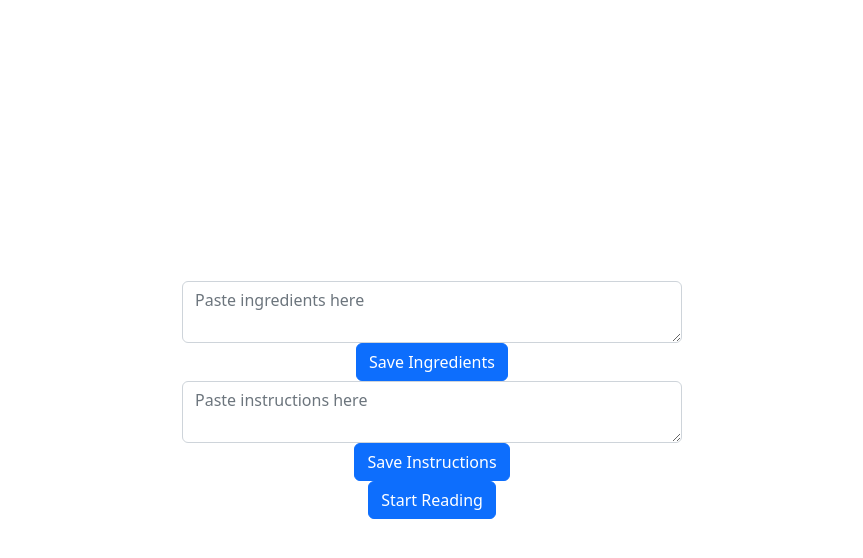
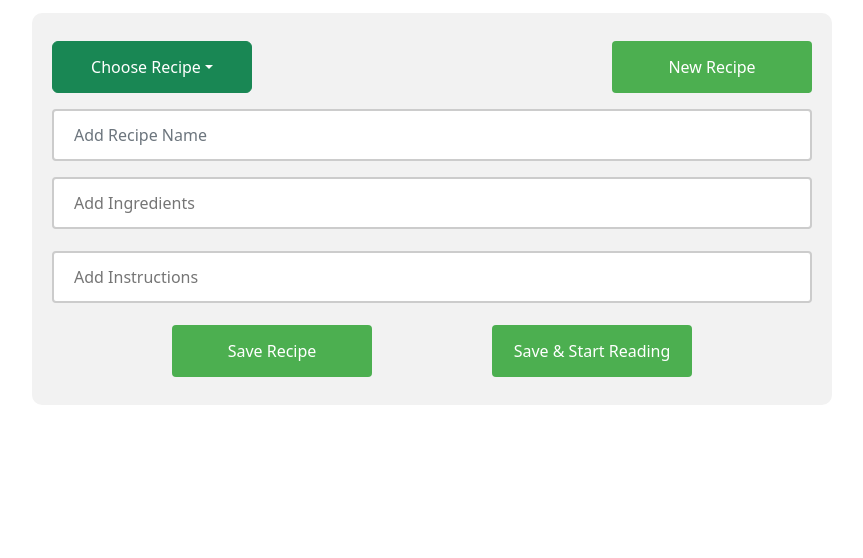
Before and after one commit to Skeli789/Recibot, a React (Create React App) app: page / in a window 1280 px wide. Shown: the top 558 px of the page, without its empty margins (208-1071 px from the left). Built offline with nearby package versions, Linux system fonts and the light colour scheme.

Commit message:
Cleaner UI & Multiple Recipe Support

```diff
--- a/package.json
+++ b/package.json
@@ -14,7 +14,8 @@
     "react-device-detect": "^2.2.2",
     "react-dom": "^18.2.0",
     "react-icons": "^4.7.1",
-    "react-scripts": "^5.0.1"
+    "react-scripts": "^5.0.1",
+    "react-textarea-autosize": "^8.4.0"
   },
   "scripts": {
     "start": "react-scripts start",
--- a/src/Recipe.js
+++ b/src/Recipe.js
@@ -1,7 +1,8 @@
 import React, {Component} from 'react';
-import {Form, FormControl, Button} from 'react-bootstrap';
+import {Form, FormControl, Dropdown} from 'react-bootstrap';
 import annyang from 'annyang';
 import numerizer from 'numerizer';
+import TextareaAutosize from 'react-textarea-autosize';
 
 import './stylesheets/Recipe.css';
 
@@ -15,6 +16,8 @@ const READING_INSTRUCTIONS = 1;
 const RECIPE_STRUCT =
 {
     title: "",
+    rawIngredients: "",
+    rawInstructions: "",
     ingredientsList: [],
     instructionsList: [],
     currentlyReadingIngredientLine: 0,
@@ -25,6 +28,10 @@ const RECIPE_STRUCT =
     readingState: 0,
 };
 
+//TODO: Prevent adding multiple recipes with the same name and set limit for recipe title
+//TODO: Add user notice when trying to save a recipe with a title that's already in use
+//TODO: Add a "cooking this" feature to check off which recipes are currently being made. That way switching between recipes will only take those into account.
+
 
 class Recipe extends Component
 {
@@ -32,27 +39,63 @@ class Recipe extends Component
     {
         super(props);
 
+        let msg = new SpeechSynthesisUtterance();
+        let voices = window.speechSynthesis.getVoices();
+        msg.voice = voices[1]; //Nicer male voice
+        // localStorage.recipes = "[]";
+
         this.state =
         {
-            ingredientsInput: '',
-            instructionsInput: '',
-            ingredientsEdit: true,
-            instructionsEdit: true,
+            titleInput: "",
+            ingredientsInput: "",
+            instructionsInput: "",
             annyangStarted: false,
-            msg: new SpeechSynthesisUtterance(),
+            msg: msg,
             paused: false,
             stepByStep: false,
             waitingForNext: false,
             cancelWaitingForNext: false,
             speakingId: 0,
-            recipes: [RECIPE_STRUCT],
-            currentRecipe: 0,
+            recipes: ("recipes" in localStorage) ? JSON.parse(localStorage.recipes) : [],
+            currentRecipe: -1,
+            currentRecipeIsSaved: false,
         };
     }
 
     async setStateAndWait(newState)
     {
         return new Promise(resolve => this.setState(newState, resolve));
+    }
+
+    async changeToRecipe(recipeId)
+    {
+        this.stopTalking();
+        this.tryCancelWaitingForNext();
+
+        await this.setStateAndWait
+        ({
+            currentRecipe: recipeId,
+            titleInput: this.state.recipes[recipeId].title,
+            ingredientsInput: this.state.recipes[recipeId].rawIngredients,
+            instructionsInput: this.state.recipes[recipeId].rawInstructions,
+            paused: false,
+        });
+    }
+
+    wipeRecipe()
+    {
+        this.stopTalking();
+        this.tryCancelWaitingForNext();
+
+        this.setState
+        ({
+            currentRecipe: -1,
+            titleInput: "",
+            ingredientsInput: "",
+            instructionsInput: "",
+            paused: false,
+            currentRecipeIsSaved: false,
+        });
     }
 
     getCurrentRecipe()
@@ -81,29 +124,68 @@ class Recipe extends Component
         await this.updateCurrentRecipe(newObj, true);
     }
 
-    processIngredients()
+    async saveRecipe()
     {
-        if (!this.state.ingredientsEdit)
+        var recipes;
+
+        if (!this.state.currentRecipeIsSaved) //Brand new recipe
         {
-            this.setState({ingredientsEdit: true});
+            recipes = this.state.recipes;
+            recipes.push(Object.assign({}, RECIPE_STRUCT));
+
+            for (let recipe of recipes)
+            {
+                if (recipe.title.toLowerCase() === this.state.titleInput)
+                {
+                    console.log(`A recipe names "${this.state.titleInput}" already exists! Cancelling saving.`);
+                    //TODO: Add user notice
+                    return;
+                }
+            }
+
+            await this.setStateAndWait
+            ({
+                recipes: recipes,
+                currentRecipe: recipes.length - 1,
+                currentRecipeIsSaved: true,
+            });
         }
-        else if (this.state.ingredientsInput.length > 0)
+
+        await this.processTitle();
+        await this.processIngredients();
+        await this.processInstructions();
+
+        recipes = [];
+        for (let recipe of this.state.recipes)
+        {
+            let savedRecipe = Object.assign({}, RECIPE_STRUCT); //Copy blank object so position in recipe reading is wiped
+            savedRecipe.title = recipe.title;
+            savedRecipe.rawIngredients = recipe.rawIngredients;
+            savedRecipe.rawInstructions = recipe.rawInstructions;
+            recipes.push(savedRecipe);
+        }
+        localStorage.recipes = JSON.stringify(recipes);
+    }
+
+    async processTitle()
+    {
+        if (this.state.titleInput.length > 0)
+            await this.updateCurrentRecipeAndWait({title: this.state.titleInput});
+    }
+
+    async processIngredients()
+    {
+        if (this.state.ingredientsInput.length > 0)
         {
             var ingredients = this.state.ingredientsInput.replace(/(^[ \t]*\n)/gm, "").trim(); //Remove blank lines
             var ingredientsList = ingredients.toLowerCase().split("\n");
-
-            this.setState({ingredientsEdit: false});
-            this.updateCurrentRecipe({ingredientsList: ingredientsList});
+            await this.updateCurrentRecipeAndWait({ingredientsList: ingredientsList, rawIngredients: this.state.ingredientsInput.trim()});
         }
     }
 
-    processInstructions()
+    async processInstructions()
     {
-        if (!this.state.instructionsInput)
-        {
-            this.setState({instructionsInput: true});
-        }
-        else if (this.state.instructionsInput.length > 0)
+        if (this.state.instructionsInput.length > 0)
         {
             var instructions = this.state.instructionsInput.replace(/(^[ \t]*\n)/gm, "").trim(); //Remove blank lines
             var instructionsList = instructions.toLowerCase().split("\n");
@@ -126,8 +208,7 @@ class Recipe extends Component
                 instructionsList[i] = subInstructionList;
             }
 
-            this.setState({instructionsEdit: false});
-            this.updateCurrentRecipe({instructionsList: instructionsList});
+            await this.updateCurrentRecipeAndWait({instructionsList: instructionsList, rawInstructions: this.state.instructionsInput.trim()});
         }
     }
 
@@ -187,6 +268,10 @@ class Recipe extends Component
                     '(read) (repeat) from step *number': (number) => this.readInstructionListFromStep(number),
                     'repeat last step': this.repeatLastStep.bind(this),
                     'which step has (the word) *details': (details) => this.findSpecificStepWith(details),
+                    //'which step am i on'
+
+                    'switch to *recipe': (recipe) => this.findAndSwitchToRecipe(recipe),
+                    'which recipe (am i cooking)': this.sayCurrentRecipe.bind(this),
 
                     '*wild': (wild) => console.log("Unknown command: " + wild),
                 };
@@ -226,7 +311,9 @@ class Recipe extends Component
 
         //Setup
         let msg = this.state.msg;
+        let voices = window.speechSynthesis.getVoices();
         msg.text = text;
+        msg.voice = voices[1]; //Nicer male voice
         this.setState
         ({
             msg: msg,
@@ -370,6 +457,7 @@ class Recipe extends Component
 
     async startListeningAndReading()
     {
+        await this.saveRecipe();
         if (this.tryStartAnnyang())
             this.sayText('Welcome! Please say either "ingredients" or "instructions"');
     }
@@ -662,7 +750,7 @@ class Recipe extends Component
         {
             for (let j = 0; j < instructionList[i].length; ++j)
             {
-                if (details in instructionList[i][j])
+                if (instructionList[i][j].includes(details))
                 {
                     this.sayText(`Step ${i} contains the phrase "${details}"`);
                     return;
@@ -673,32 +761,114 @@ class Recipe extends Component
         this.sayText(`No instruction was found with the phrase "${details}"`);
     }
 
+    async findAndSwitchToRecipe(recipeDetails)
+    {
+        let possibleRecipeIds = [];
+
+        for (let i = 0; i < this.state.recipes.length; ++i)
+        {
+            let recipe = this.state.recipes[i];
+
+            if (recipe.title.toLowerCase().includes(recipeDetails.toLowerCase()))
+                possibleRecipeIds.push(i);
+        }
+
+        if (possibleRecipeIds.length === 0)
+            this.sayText(`No recipes were found for "${recipeDetails}"`);
+        else if (possibleRecipeIds.length === 1)
+        {
+            if (possibleRecipeIds[0] === this.state.currentRecipe)
+                this.sayText(`You're already cooking ${this.getCurrentRecipe().title}.`)
+            else
+            {
+                await this.changeToRecipe(possibleRecipeIds[0]);
+                this.sayCurrentRecipe();
+            }
+        }
+        else
+        {
+            let textToSay = `Multiple recipes contain the phrase "${recipeDetails}". Which of these did you mean? `;
+            for (let recipeId of possibleRecipeIds)
+                textToSay += this.state.recipes[recipeId].title + ". ";
+
+            this.sayText(textToSay);
+        }
+    }
+
+    sayCurrentRecipe()
+    {
+        this.sayText(`Now cooking ${this.getCurrentRecipe().title}.`);
+    }
+
+    recipeListDropdown()
+    {
+        let dropdownItems = [];
+
+        if (this.state.recipes.length === 0)
+            dropdownItems = [<Dropdown.Item key={0}>No saved recipes!</Dropdown.Item>];
+        else
+        {
+            for (let i = 0; i < this.state.recipes.length; ++i)
+            {
+                let recipe = this.state.recipes[i];
+                dropdownItems.push(
+                    <Dropdown.Item onClick={this.changeToRecipe.bind(this, i)} key={i}>
+                        {recipe.title}
+                    </Dropdown.Item>
+                );
+            }
+        }
+
+        return (
+            <Dropdown className="saved-recipes">
+                <Dropdown.Toggle variant="success" id="dropdown-basic">
+                    Choose Recipe
+                </Dropdown.Toggle>
+
+                <Dropdown.Menu>
+                    {dropdownItems}
+                </Dropdown.Menu>
+            </Dropdown>
+        );
+    }
+
     render()
     {
         return (
             <div className="recipe-view">
-                <Form>
+                <div className="recipe-list-dropdown">
+                    {this.recipeListDropdown()}
+                    <button className="new-recipe-button" onClick={this.wipeRecipe.bind(this)}>New Recipe</button>
+                </div>
+                <Form className="recipe-form">
                     <FormControl
-                        as="textarea"
-                        placeholder="Paste ingredients here"
+                        className="recipe-name-input"
+                        placeholder="Add Recipe Name"
+                        value={this.state.titleInput}
+                        onChange={(e) => this.setState({titleInput: e.target.value})}
+                    />
+
+                    <TextareaAutosize
+                        className="recipe-ingredients-input"
+                        placeholder="Add Ingredients"
                         value={this.state.ingredientsInput}
                         onChange={(e) => this.setState({ingredientsInput: e.target.value})}
-                        disabled={!this.state.ingredientsEdit}
+                        style={{resize: 'none', overflow: 'hidden'}}
                     />
-                    <Button onClick={this.processIngredients.bind(this)}>Save Ingredients</Button>
-                </Form>
-                <Form>
-                    <FormControl
-                        as="textarea"
-                        placeholder="Paste instructions here"
+
+                    <TextareaAutosize
+                        className="recipe-instructions-input"
+                        placeholder="Add Instructions"
                         value={this.state.instructionsInput}
                         onChange={(e) => this.setState({instructionsInput: e.target.value})}
-                        disabled={!this.state.instructionsEdit}
+                        style={{resize: 'none', overflow: 'hidden'}}
                     />
-                    <Button onClick={this.processInstructions.bind(this)}>Save Instructions</Button>
                 </Form>
 
-                <Button onClick={this.startListeningAndReading.bind(this)}>Start Reading</Button>
+                <div className="recipe-buttons">
+                    <button onClick={this.saveRecipe.bind(this)}>Save Recipe</button>
+                    <button onClick={this.startListeningAndReading.bind(this)}>Save & Start Reading</button>
+                </div>
             </div>
         );
     }
--- a/src/stylesheets/Recipe.css
+++ b/src/stylesheets/Recipe.css
@@ -1,5 +1,88 @@
 .recipe-view
 {
-    width: 500px;
-    max-width: 500px;
+    display: flex;
+    flex-direction: column;
+    align-items: center;
+    width: 95%;
+    max-width: 800px;
+    margin: 1% auto;
+    padding: 20px;
+    background-color: #f2f2f2;
+    border-radius: 10px;
 }
+
+.saved-recipes {
+    display: flex;
+    width: 100%;
+}
+
+.recipe-list-dropdown {
+    display: flex;
+    flex-direction: row;
+    width: 100%;
+}
+
+.recipe-form
+{
+    width: 100%;
+}
+
+.recipe-name-input
+{
+    width: 100%;
+    padding: 12px 20px;
+    margin: 8px 0;
+    box-sizing: border-box;
+    border: 2px solid #ccc;
+    border-radius: 4px;
+    font-size: 16px;
+}
+
+.recipe-ingredients-input, .recipe-instructions-input
+{
+    width: 100%;
+    padding: 12px 20px;
+    margin: 8px 0;
+    box-sizing: border-box;
+    border: 2px solid #ccc;
+    border-radius: 4px;
+    font-size: 16px;
+}
+
+.recipe-ingredients-input:focus, .recipe-instructions-input:focus
+{
+    border: 2px solid #555;
+    outline: none;
+}
+
+.recipe-buttons
+{
+    width: 100%;
+    display: flex;
+    flex-direction: row;
+    flex-wrap: wrap;
+    justify-content: space-evenly;
+}
+
+button
+{
+    width: 100%;
+    max-width: 200px;
+    background-color: #4CAF50;
+    color: white;
+    padding: 14px 20px;
+    margin: 8px 0;
+    border: none;
+    border-radius: 4px;
+    cursor: pointer;
+    font-size: 16px;
+}
+
+button:hover
+{
+    background-color: #45a049;
+}
+
+.recipe-ingredients-input, .recipe-instructions-input {
+
+}
--- a/src/stylesheets/index.css
+++ b/src/stylesheets/index.css
@@ -19,7 +19,4 @@ code {
 
 #root {
   height: 100%;
-  display: flex;
-  justify-content: center;
-  flex-direction: column;
 }
```
Also changed, not shown: 1 other file (tests, documents, lock files or other folders).
